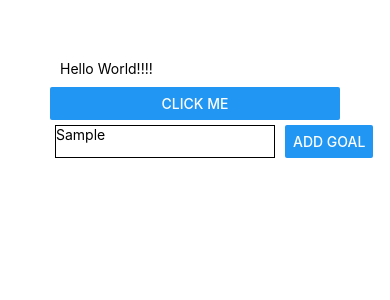
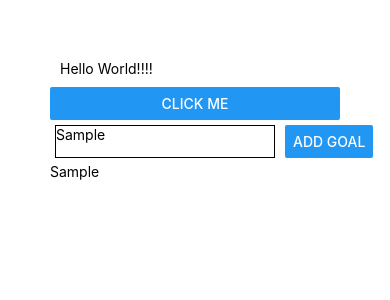
Before and after one commit to Anupom11/ReactNativeTestApp, a React Native app: screen / in a window 390 px wide. Both pictures are taken after typing "Sample" into the empty fields and a click on the button "ADD GOAL". Shown: the top 300 px of the page. Built offline with nearby package versions, Linux system fonts and the light colour scheme.

Commit message:
updated with list view

```diff
--- a/App.js
+++ b/App.js
@@ -4,30 +4,42 @@ import { StyleSheet, Text, View, Button, TextInput } from 'react-native';
 export default function App() {
 
   const [userInputVal, setUserInputVal] = useState('');
+  const [courseGoals, setCourseGoals]   = useState([]);
 
   function getTextInputData(textData) {
     setUserInputVal(textData);
   }
 
   function addUserInput() {
-    console.log("Val::"+userInputVal);
+    //console.log("Val::"+userInputVal);
+    setCourseGoals((currentCourseGoals)=>[...currentCourseGoals, userInputVal]);
+  }
+
+  function clickMeResponse() {
+    alert("Click me!");
   }
 
   return (
     <View style={styles.appContainer}>
       <View>
         <Text style={{margin:10}}>Hello World!!!!</Text>
-        <Button title='Click Me'/>
+        <Button title='Click Me' onPress={clickMeResponse}/>
       </View>
 
       <View style={styles.inputContainer}>
-
         <View style={{borderColor: '#000000', borderWidth:1, marginEnd:10}}>
           <TextInput placeholder='Your course goal!' onChangeText={getTextInputData} />
         </View>
 
         <Button title='Add Goal' onPress={addUserInput}/>
+      </View>
 
+      <View>
+        {
+          courseGoals.map((goal)=>
+            <Text key={goal}>{goal}</Text>
+          )
+        }
       </View>
 
     </View>
```
